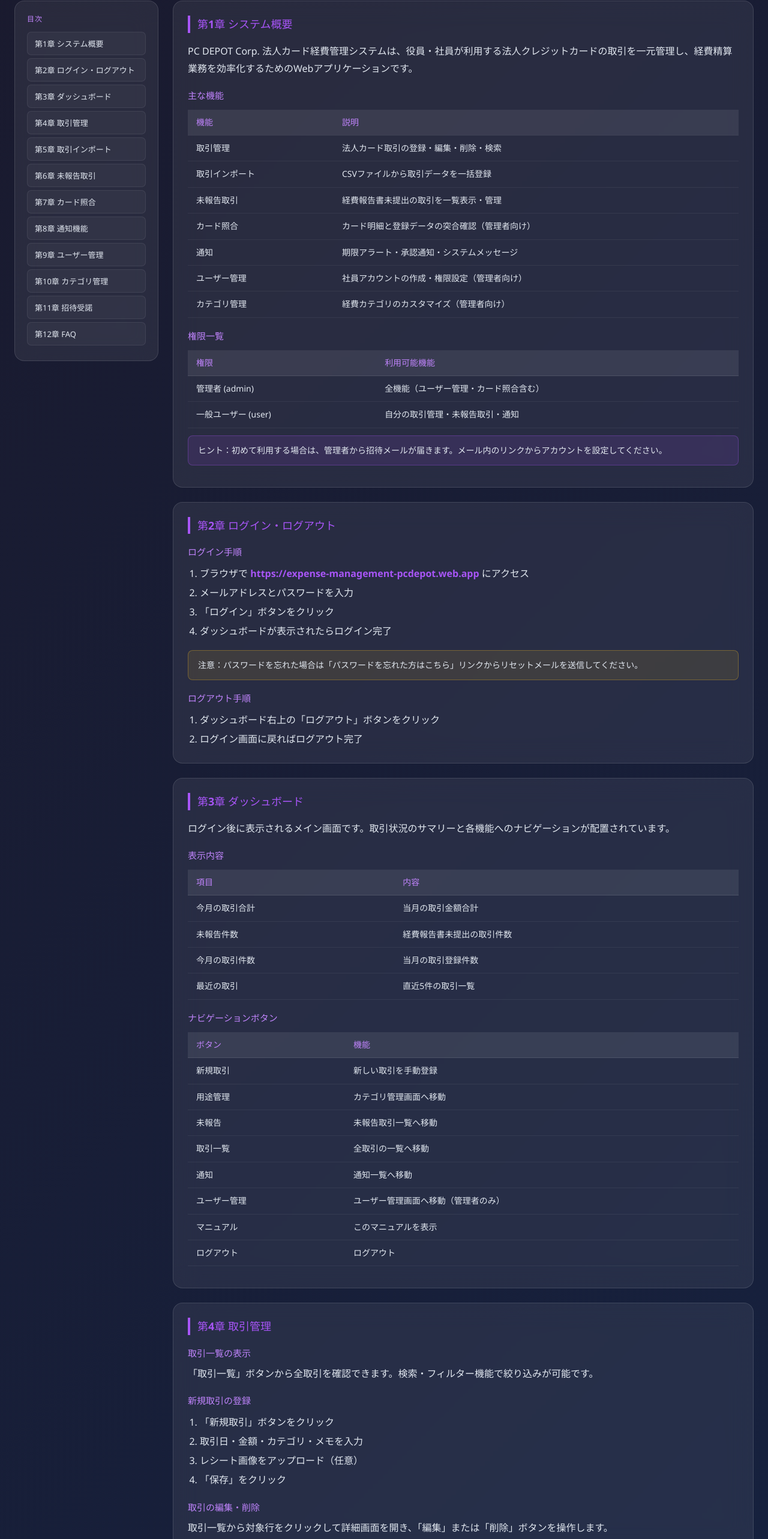
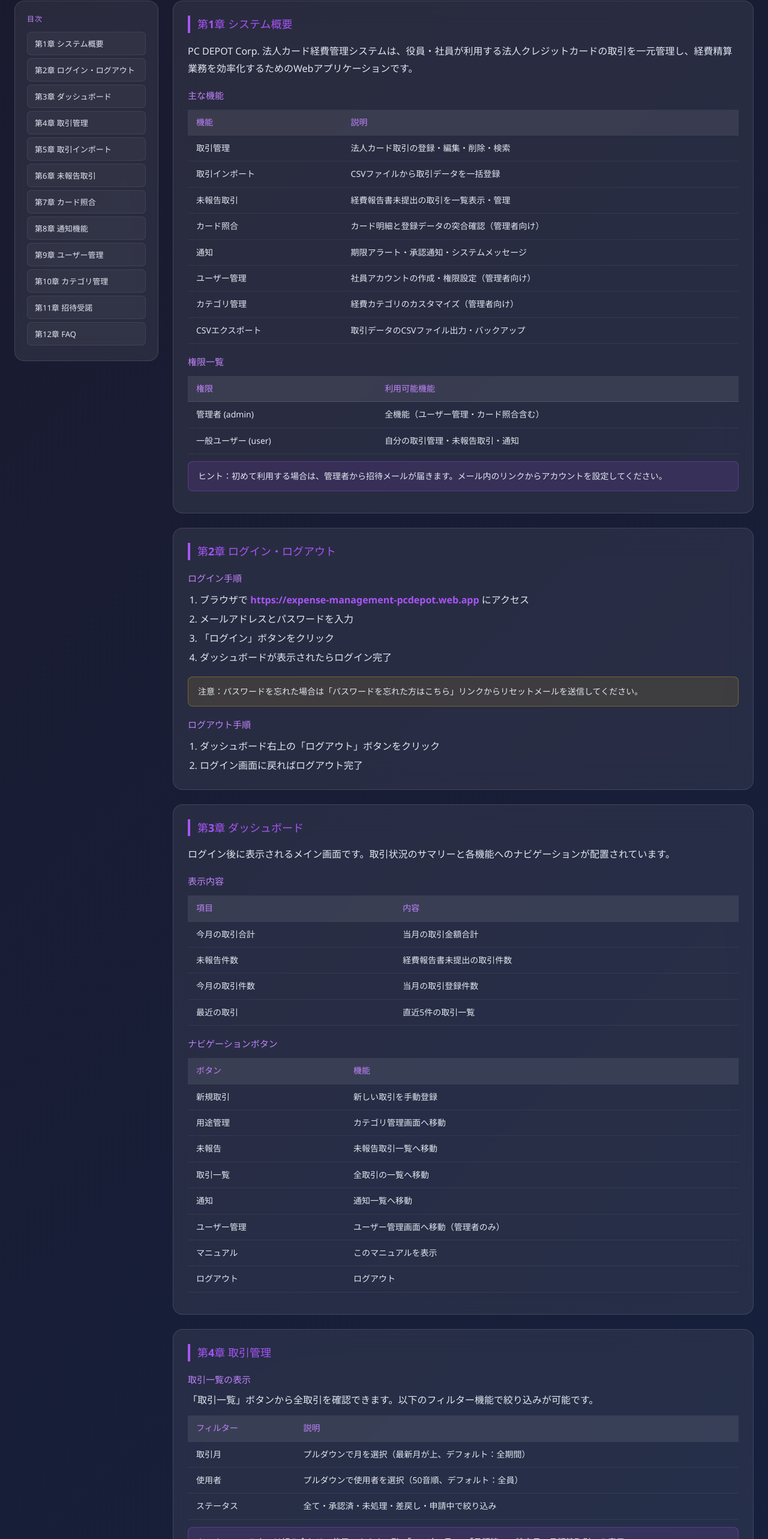
Before and after one commit to shinozakik-7618/expense-management-app, a React (Vite) app in the folder admin-web/: page /manual in a window 1280 px wide. Shown: the part 214-2780 px from the top of the page at 60% size. Built offline with nearby package versions, Linux system fonts and the light colour scheme.

Commit message:
更新: マニュアル更新(フィルター・CSVエクスポート・OCR自動認識)

```diff
--- a/admin-web/src/Manual.tsx
+++ b/admin-web/src/Manual.tsx
@@ -155,6 +155,7 @@ const Manual: React.FC = () => {
                 <tr><td style={td}>通知</td><td style={td}>期限アラート・承認通知・システムメッセージ</td></tr>
                 <tr><td style={td}>ユーザー管理</td><td style={td}>社員アカウントの作成・権限設定（管理者向け）</td></tr>
                 <tr><td style={td}>カテゴリ管理</td><td style={td}>経費カテゴリのカスタマイズ（管理者向け）</td></tr>
+                <tr><td style={td}>CSVエクスポート</td><td style={td}>取引データのCSVファイル出力・バックアップ</td></tr>
               </tbody></table>
               <h3 style={h3s}>権限一覧</h3>
               <table style={tbl}><thead><tr>
@@ -213,14 +214,31 @@ const Manual: React.FC = () => {
             <div id="ch4" className="chapter ps" style={card}>
               <h2 style={h2s}>第4章 取引管理</h2>
               <h3 style={h3s}>取引一覧の表示</h3>
-              <p style={{ lineHeight: '1.8' }}>「取引一覧」ボタンから全取引を確認できます。検索・フィルター機能で絞り込みが可能です。</p>
+              <p style={{ lineHeight: '1.8' }}>「取引一覧」ボタンから全取引を確認できます。以下のフィルター機能で絞り込みが可能です。</p>
+              <table style={tbl}><thead><tr>
+                <th style={th}>フィルター</th><th style={th}>説明</th>
+              </tr></thead><tbody>
+                <tr><td style={td}>取引月</td><td style={td}>プルダウンで月を選択（最新月が上、デフォルト：全期間）</td></tr>
+                <tr><td style={td}>使用者</td><td style={td}>プルダウンで使用者を選択（50音順、デフォルト：全員）</td></tr>
+                <tr><td style={td}>ステータス</td><td style={td}>全て・承認済・未処理・差戻し・申請中で絞り込み</td></tr>
+              </tbody></table>
+              <div className="hint-box" style={hint}>ヒント：フィルターは組み合わせて使用できます。例：「2026年3月」×「承認済」で特定月の承認済取引のみ表示。</div>
+              <h3 style={h3s}>CSVエクスポート</h3>
+              <p style={{ lineHeight: '1.8' }}>取引一覧画面右上の「CSVエクスポート」ボタンをクリックすると、現在のフィルター条件で絞り込まれたデータをCSVファイルとして出力できます。</p>
+              <table style={tbl}><thead><tr>
+                <th style={th}>出力項目</th>
+              </tr></thead><tbody>
+                <tr><td style={td}>取引日・店舗名・金額・ステータス・メモ・使用者</td></tr>
+              </tbody></table>
+              <div className="hint-box" style={hint}>ヒント：月次でエクスポートしてデータをバックアップすることを推奨します。エクスポート後に該当データを削除することも可能です。</div>
               <h3 style={h3s}>新規取引の登録</h3>
               <ol style={{ lineHeight: '2.0', paddingLeft: '20px', margin: '0 0 16px' }}>
                 <li>「新規取引」ボタンをクリック</li>
-                <li>取引日・金額・カテゴリ・メモを入力</li>
-                <li>レシート画像をアップロード（任意）</li>
+                <li>領収書画像をアップロードすると<strong style={{ color: '#a855f7' }}>AI自動認識（OCR）</strong>で店舗名・金額・取引日が自動入力される</li>
+                <li>内容を確認・修正し、カテゴリ・メモを入力</li>
                 <li>「保存」をクリック</li>
               </ol>
+              <div className="hint-box" style={hint}>ヒント：領収書のOCR自動認識はAIが店舗名・金額・取引日を読み取ります。認識精度は領収書の状態により異なりますので、必ず内容を確認してから保存してください。</div>
               <h3 style={h3s}>取引の編集・削除</h3>
               <p style={{ lineHeight: '1.8' }}>取引一覧から対象行をクリックして詳細画面を開き、「編集」または「削除」ボタンを操作します。</p>
               <div className="warn-box" style={warn}>注意：削除した取引は復元できません。誤操作に注意してください。</div>
```
